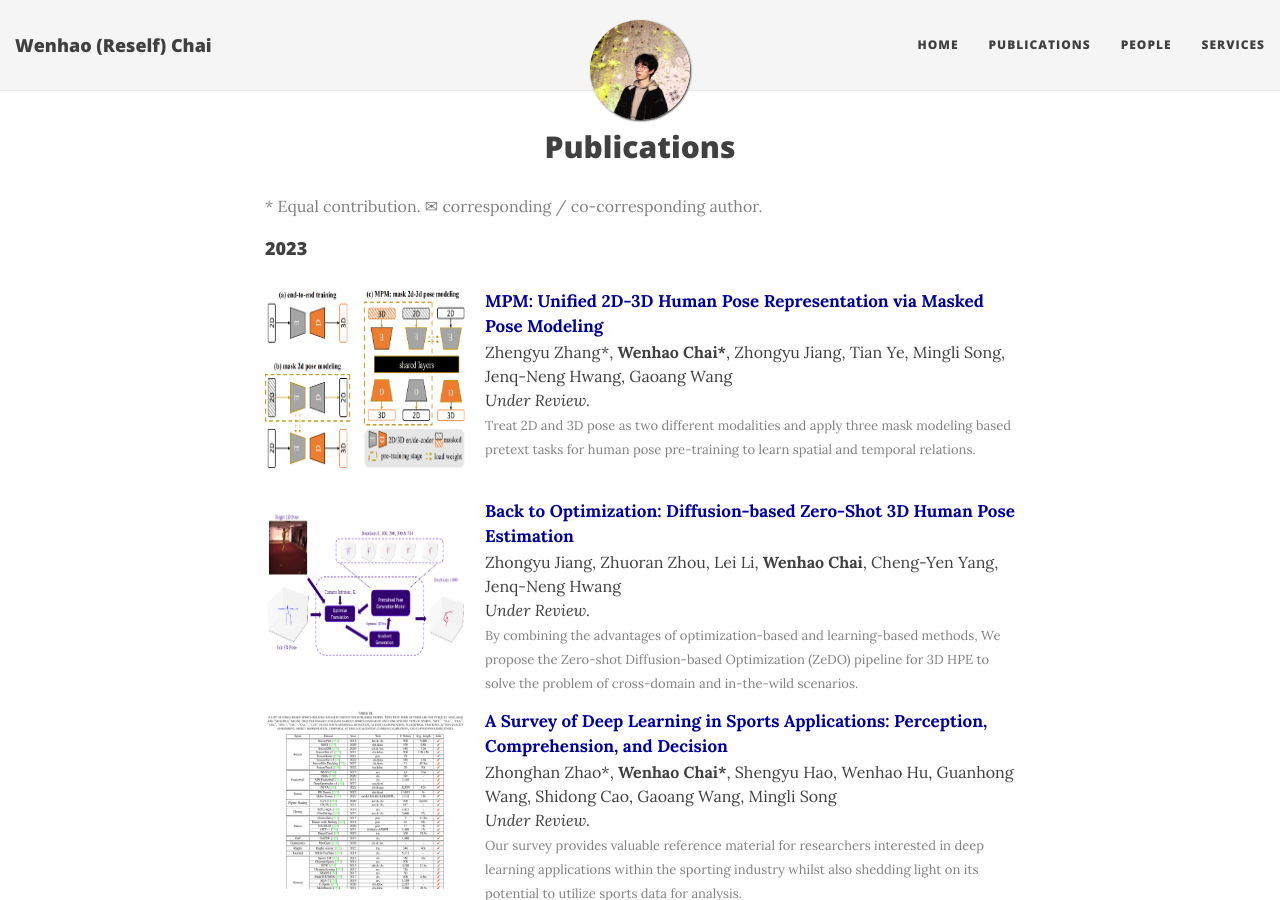
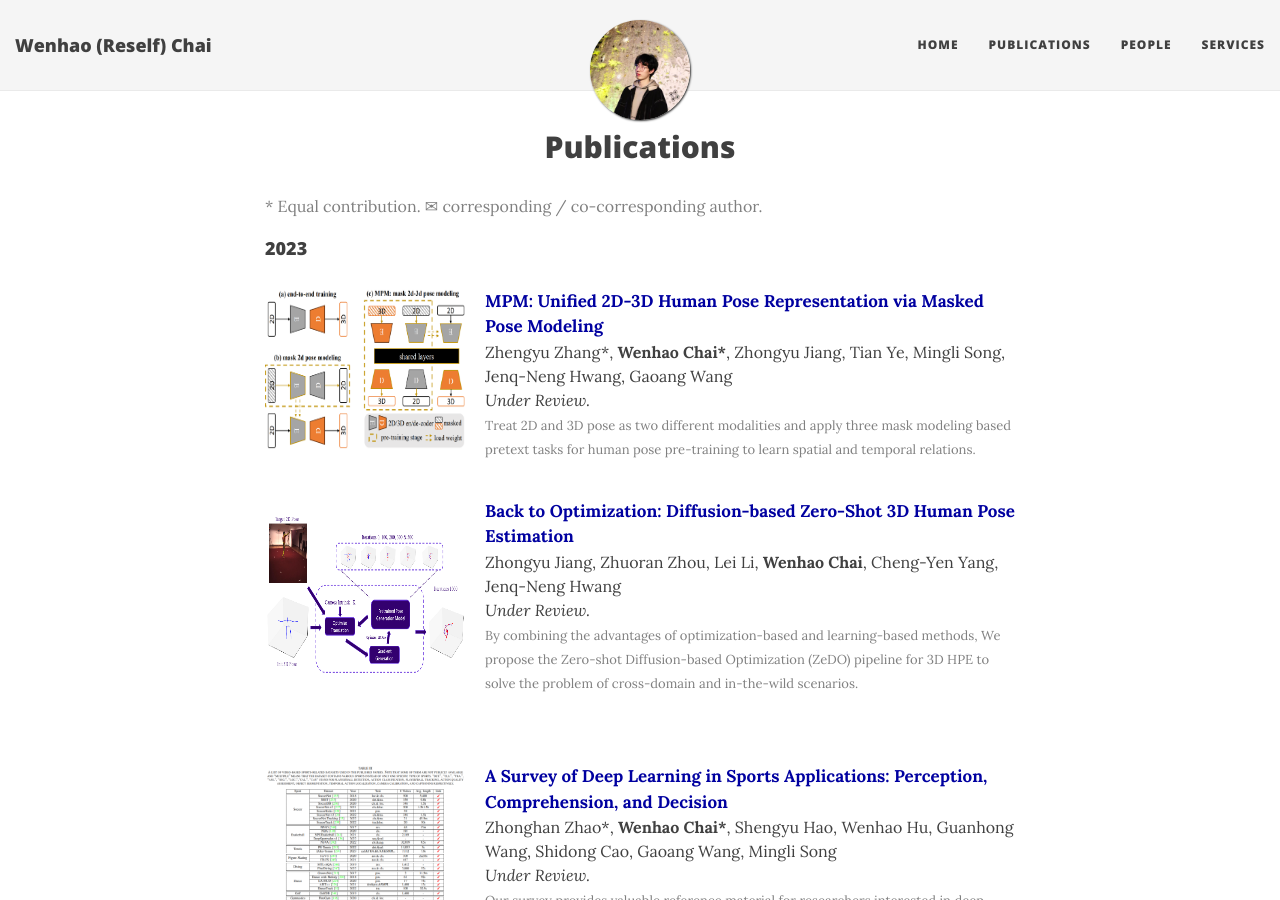
Before and after one commit to hikomal/hikomal.github.io, a Jekyll site: the page built from publications.html, in a window 1280 px wide and 900 px high. Built offline with Jekyll 4.4.1, drawn with Linux system fonts in a browser that asks for light colours; nearby versions of some CDN libraries.

Commit message:
Update publications.html

```diff
--- a/publications.html
+++ b/publications.html
@@ -27,7 +27,7 @@ h3 { font-size : 18px; margin : 8; padding : 0; }
 <h3>2023</h3>
 
 <div class="publication">
-  <img src="../static/pubs/ZCJ23.png" class="publogo" width="200 px" height="180 px">
+  <img src="../static/pubs/ZCJ23.png" class="publogo" width="200 px" height="160 px">
   <p>
     <strong>
     MPM: Unified 2D-3D Human Pose Representation via Masked Pose Modeling
@@ -46,7 +46,7 @@ relations.
 
 
 <div class="publication">
-  <img src="../static/pubs/JZL23.png" class="publogo" width="200 px" height="180 px">
+  <img src="../static/pubs/JZL23.png" class="publogo" width="200 px" height="200 px">
   <p>
     <strong>
     Back to Optimization: Diffusion-based Zero-Shot 3D Human Pose Estimation
@@ -61,6 +61,8 @@ relations.
     </font>
   </p>
 </div>
+
+<br>
 
 <div class="publication">
   <img src="../static/pubs/ZCH23.png" class="publogo" width="200 px" height="180 px">
```
